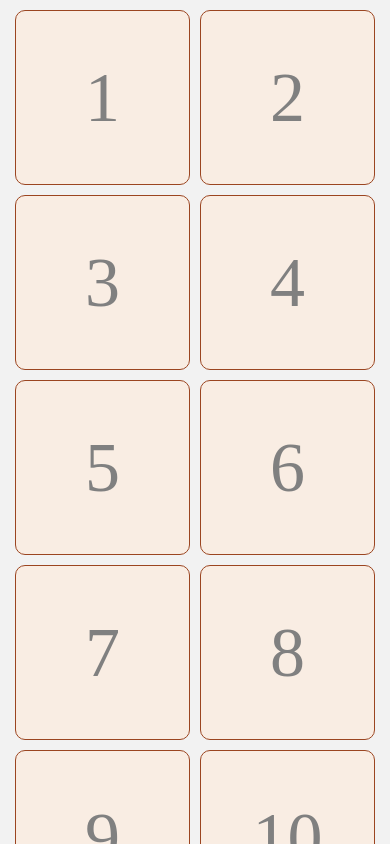
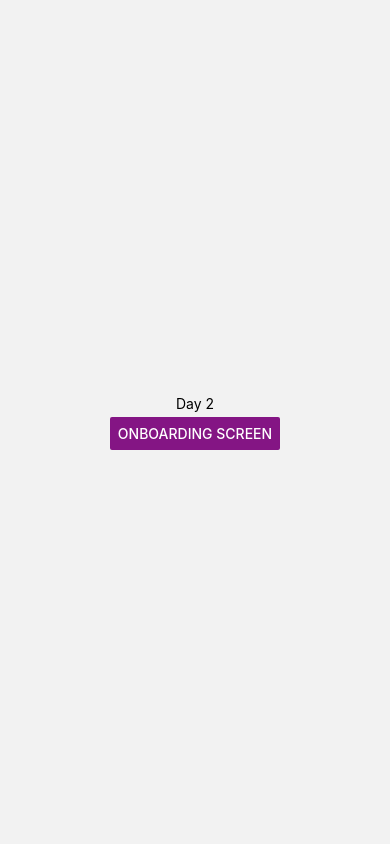
Before and after one commit to hk54531/devcember, a React Native app: screen /Day2 in a window 390 px wide. Built offline with nearby package versions, Linux system fonts and the light colour scheme.

Commit message:
add vector icons in ios

```diff
--- a/App.tsx
+++ b/App.tsx
@@ -12,6 +12,8 @@ import NumbersScreen from './src/components/core/NumbersScreen';
 import {NavigationContainer} from '@react-navigation/native';
 import {createNativeStackNavigator} from '@react-navigation/native-stack';
 import Day1 from './src/components/core/Day1';
+import Day2 from './src/components/core/Day2';
+import OnBoardingScreen from './src/components/core/OnBoardingScreen';
 
 const Stack = createNativeStackNavigator();
 
@@ -34,6 +36,16 @@ const App = () => {
         <Stack.Screen
           name="Day1"
           component={Day1}
+          options={{headerShown: false}}
+        />
+        <Stack.Screen
+          name="Day2"
+          component={Day2}
+          options={{headerShown: false}}
+        />
+        <Stack.Screen
+          name="OnBoardingScreen"
+          component={OnBoardingScreen}
           options={{headerShown: false}}
         />
       </Stack.Navigator>
--- a/package.json
+++ b/package.json
@@ -12,11 +12,13 @@
   "dependencies": {
     "@react-navigation/native": "^6.1.14",
     "@react-navigation/native-stack": "^6.9.22",
+    "@types/react-native-vector-icons": "^6.4.18",
     "react": "18.2.0",
     "react-native": "0.73.5",
     "react-native-safe-area-context": "^4.9.0",
     "react-native-screens": "^3.29.0",
-    "react-native-splash-screen": "^3.3.0"
+    "react-native-splash-screen": "^3.3.0",
+    "react-native-vector-icons": "^10.0.3"
   },
   "devDependencies": {
     "@babel/core": "^7.20.0",
--- a/src/components/core/Day1.tsx
+++ b/src/components/core/Day1.tsx
@@ -10,7 +10,9 @@ const Day1 = () => {
         justifyContent: 'center',
         backgroundColor: '#fff',
       }}>
-      <Text>Day1</Text>
+      <Text style={{fontSize: 60, fontFamily: 'Inter-SemiBold'}}>
+        Day one details screen
+      </Text>
     </SafeAreaView>
   );
 };
--- /dev/null
+++ b/src/components/core/Day2.tsx
@@ -0,0 +1,18 @@
+import {View, Text, SafeAreaView, Button} from 'react-native';
+import React from 'react';
+
+const Day2 = (props: any) => {
+  return (
+    <SafeAreaView
+      style={{flex: 1, alignItems: 'center', justifyContent: 'center'}}>
+      <Text style={{marginBottom: 5}}>Day 2</Text>
+      <Button
+        title="OnBoarding Screen"
+        onPress={() => props.navigation.navigate('OnBoardingScreen')}
+        color="#841584"
+      />
+    </SafeAreaView>
+  );
+};
+
+export default Day2;
--- /dev/null
+++ b/src/components/core/OnBoardingScreen.tsx
@@ -0,0 +1,14 @@
+import {View, Text, SafeAreaView} from 'react-native';
+import React from 'react';
+import Icon from 'react-native-vector-icons/FontAwesome';
+
+const OnBoardingScreen = () => {
+  return (
+    <SafeAreaView>
+      <Text>OnBoardingScreen</Text>
+      <Icon name="rocket" size={30} color="#900" />
+    </SafeAreaView>
+  );
+};
+
+export default OnBoardingScreen;
```
Also changed, not shown: react-native.config.js (+7 -0 lines), 4 other files (tests, documents, lock files or other folders).
